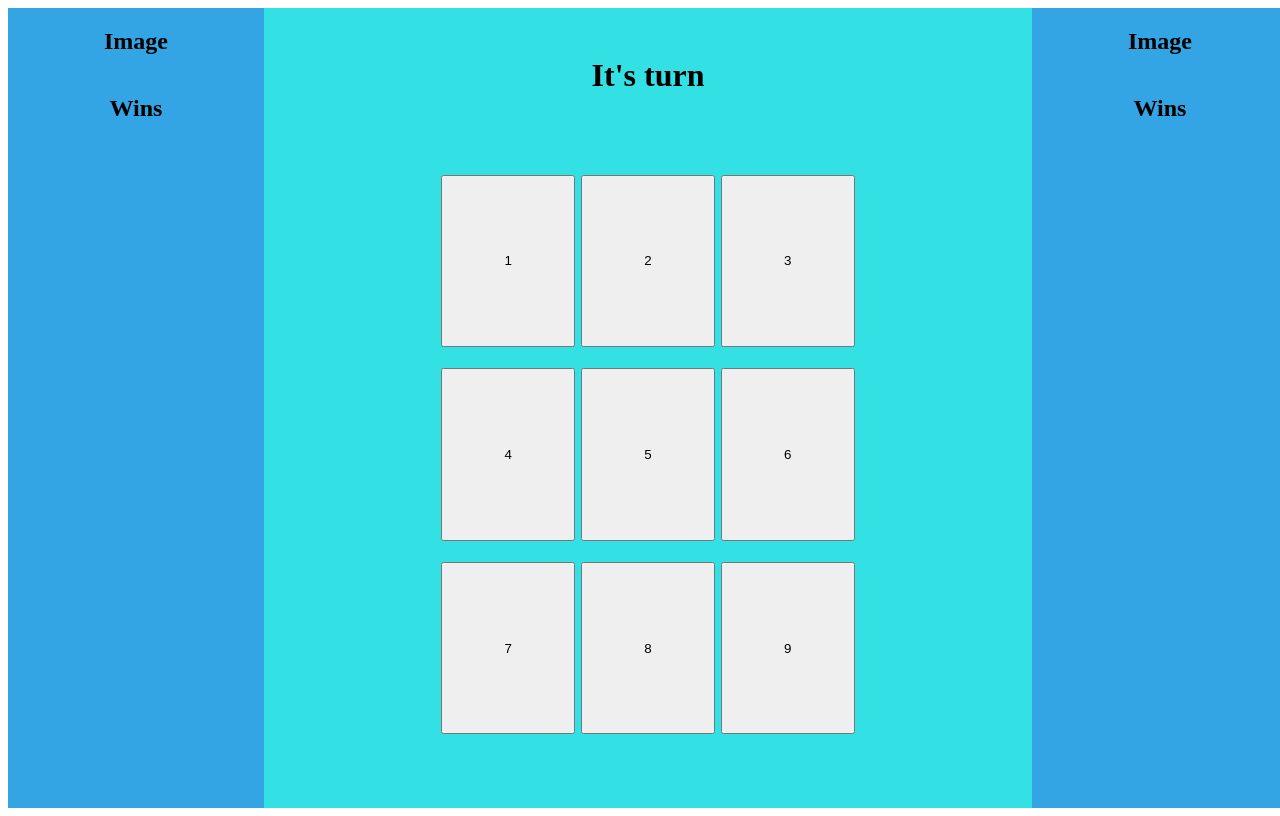
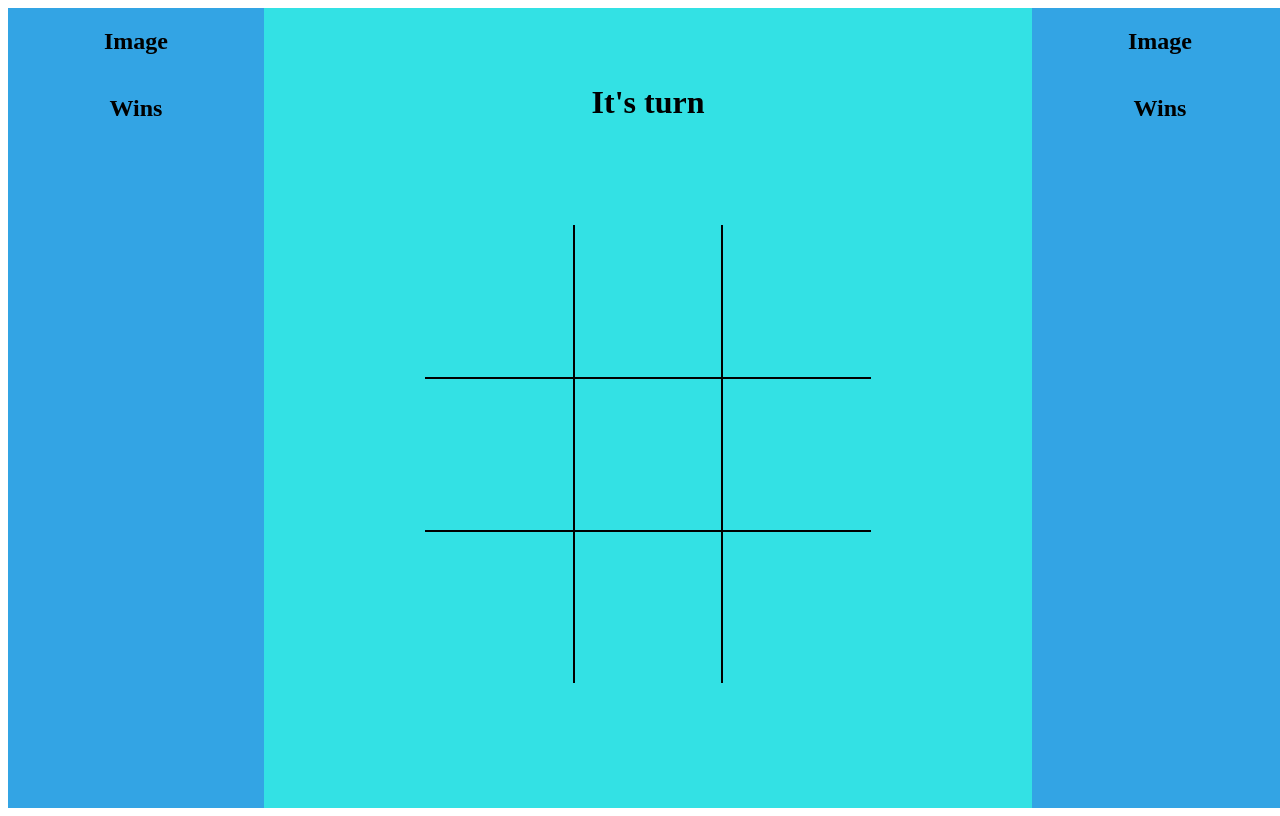
Before and after one commit to nkinsaul/ticTacToe, a plain HTML site: page index.html in a window 1280 px wide. Drawn offline with Linux system fonts and the light colour scheme.

Commit message:
This will add styling to create game board and test button functionality

```diff
--- a/index.html
+++ b/index.html
@@ -13,15 +13,15 @@
     <main>
         <h1 class="game-board-header">It's turn</h1>
         <section class="game-board">
-            <button>1</button>
-            <button>2</button>
-            <button>3</button>
-            <button>4</button>
-            <button>5</button>
-            <button>6</button>
-            <button>7</button>
-            <button>8</button>
-            <button>9</button>
+            <button class="box-1" id="box-1"></button>
+            <button class="box-2" id="box-2"></button>
+            <button class="box-3" id="box-3"></button>
+            <button class="box-4" id="box-4"></button>
+            <button class="box-5" id="box-5"></button>
+            <button class="box-6" id="box-6"></button>
+            <button class="box-7" id="box-7"></button>
+            <button class="box-8" id="box-8"></button>
+            <button class="box-9" id="box-9"></button>
         </section>
     </main>
     <aside>
--- a/main.js
+++ b/main.js
@@ -1,7 +1,37 @@
+// Query Selectors 👇🏻
+
+var box1 = document.getElementById('box-1')
+var box2 = document.getElementById('box-2')
+var box3 = document.getElementById('box-3')
+var box4 = document.getElementById('box-4')
+var box5 = document.getElementById('box-5')
+var box6 = document.getElementById('box-6')
+var box7 = document.getElementById('box-7')
+var box8 = document.getElementById('box-8')
+var box9 = document.getElementById('box-9')
+
+// Event Listeners 👇🏻
+
+window.addEventListener("load", loadPage);
+box1.addEventListener('click', test);
+box2.addEventListener('click', test);
+
+// Global variables
+
 var newGame = new Game;
 var playerOne = newGame.createPlayers('playerOne');
 var playerTwo = newGame.createPlayers('playerTwo');
-newGame.turn = playerOne.name;
+
+
+// Functions 👇🏻
+
+function test() {
+    console.log('I am a button!')
+}
+
+function loadPage() {
+    newGame.turn = playerOne.name;
+}
 
 function playerMove(player, move) {
     player.playerMove(move);
@@ -22,6 +52,7 @@ function switchTurns() {
 }
 
 function restartGame() {
+    console.log('New Game')
     newGame.resetGame();
     playerOne.moves = [];
     playerTwo.moves = [];
@@ -39,54 +70,9 @@ function checkForWinner(player) {
         player.moves.includes(3) && player.moves.includes(5) && player.moves.includes(7)) {
         console.log(`${player.name} wins!`)
         player.playerWon();
-        restartGame();
+        setTimeout(restartGame(), 50000);
     } else if (newGame.moveCount === 9) {
         console.log(`It's a draw!`)
         restartGame();
     }
 }
-
-// playerMove(playerOne, 1);
-// console.log(playerOne.moves);
-// switchTurns();
-// console.log(newGame);
-
-// playerMove(playerTwo, 5);
-// console.log(playerTwo.moves);
-// switchTurns();
-// console.log(newGame);
-
-// playerMove(playerOne, 2);
-// console.log(playerOne.moves);
-// switchTurns();
-// console.log(newGame);
-
-// playerMove(playerTwo, 3);
-// console.log(playerTwo.moves);
-// switchTurns();
-// console.log(newGame);
-
-// playerMove(playerOne, 7);
-// console.log(playerOne.moves);
-// switchTurns();
-// console.log(newGame);
-
-// playerMove(playerTwo, 4);
-// console.log(playerTwo.moves);
-// checkForWinner(playerTwo);
-// switchTurns();
-// console.log(newGame);
-
-// playerMove(playerOne, 8);
-// console.log(playerOne.moves);
-// checkForWinner(playerOne);
-// switchTurns();
-// console.log(newGame);
-
-// playerMove(playerTwo, 6);
-// console.log(playerTwo);
-// checkForWinner(playerTwo);
-// switchTurns();
-// console.log(newGame);
-// console.log(playerOne);
-// console.log(playerTwo)
--- a/styles.css
+++ b/styles.css
@@ -30,6 +30,14 @@ main {
 }
 
 .game-board {
+    height: 458px;
+    width: 58%;
+    display: grid;
+    grid-template-columns: repeat(3, 1fr);
+    padding: 70px;
+}
+
+/* .game-board {
     height: 575px;
     width: 70%;
     display: flex;
@@ -38,12 +46,82 @@ main {
     gap: 1%;
     justify-content: center;
     align-items: center;
-}
+} */
 
 button {
     display: flex;
     justify-content: center;
     align-items: center;
-    height: 30%;
-    width: 25%;
 }
+
+.box-1 {
+    background-color: transparent;
+    border-top: none;
+    border-right: black solid 1px;
+    border-left: none;
+    border-bottom: black solid 1px;
+}
+
+.box-2 {
+    background-color: transparent;
+    border-top: none;
+    border-right: black solid 1px;
+    border-left: black solid 1px;;
+    border-bottom: black solid 1px;
+}
+
+.box-3 {
+    background-color: transparent;
+    border-top: none;
+    border-right: none;
+    border-left: black solid 1px;;
+    border-bottom: black solid 1px;
+}
+
+.box-4 {
+    background-color: transparent;
+    border-top: black solid 1px;
+    border-right: black solid 1px;
+    border-left: none;
+    border-bottom: black solid 1px;
+}
+
+.box-5 {
+    background-color: transparent;
+    border-top: black solid 1px;
+    border-right: black solid 1px;
+    border-left: black solid 1px;
+    border-bottom: black solid 1px;
+}
+
+.box-6 {
+    background-color: transparent;
+    border-top: black solid 1px;
+    border-right: none;
+    border-left: black solid 1px;
+    border-bottom: black solid 1px;
+}
+
+.box-7 {
+    background-color: transparent;
+    border-top: black solid 1px;
+    border-right: black solid 1px;
+    border-left: none;
+    border-bottom: none;
+}
+
+.box-8 {
+    background-color: transparent;
+    border-top: black solid 1px;
+    border-right: black solid 1px;
+    border-left: black solid 1px;
+    border-bottom: none;
+}
+
+.box-9 {
+    background-color: transparent;
+    border-top: black solid 1px;
+    border-right: none;
+    border-left: black solid 1px;
+    border-bottom: none;
+}
```
